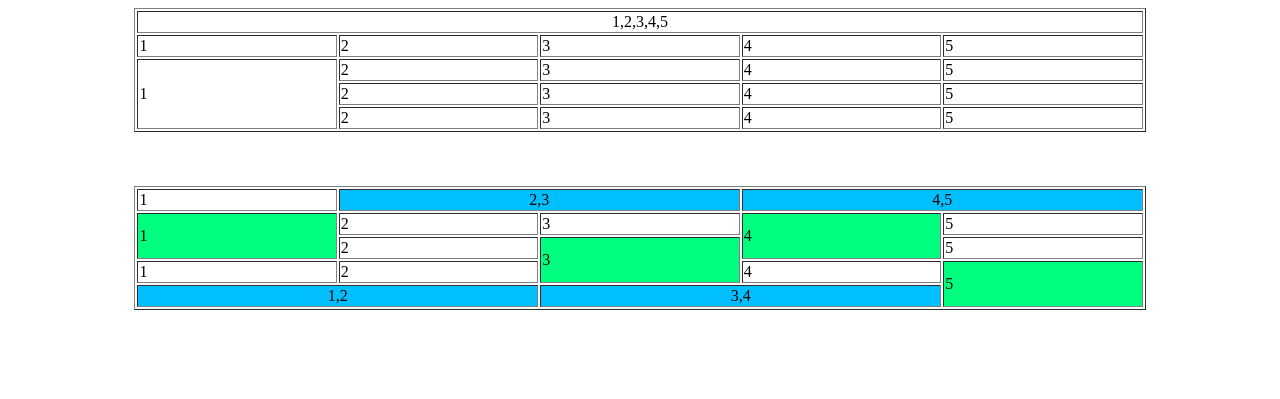
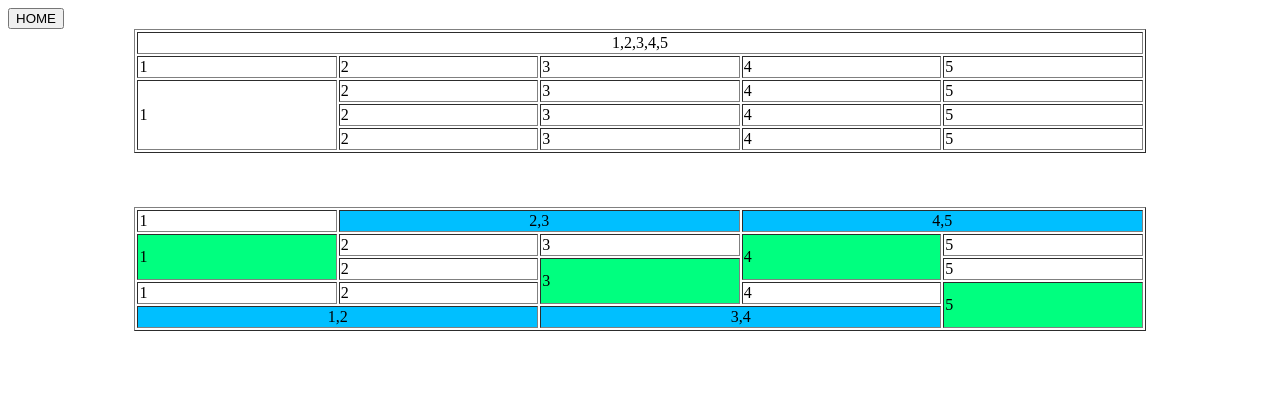
Before and after one commit to leozindomonza/trabalhos, a plain HTML site: page tabelas/tabelas.html in a window 1280 px wide. Shown: the top 399 px of the page. Drawn offline with Linux system fonts and the light colour scheme.

Commit message:
tabelas.html

```diff
--- a/tabelas/tabelas.html
+++ b/tabelas/tabelas.html
@@ -6,6 +6,7 @@
 	<title> aula 06-05-2025 </title>
 </head>
 <body>
+	<a href="https://leozindomonza.github.io/trabalhos/"> <button> HOME </button> </a>
 	<table border="1" width="80%" align="center">
 		<tr>
 			<td colspan="5"> <center> 1,2,3,4,5 </center> </td>
```
